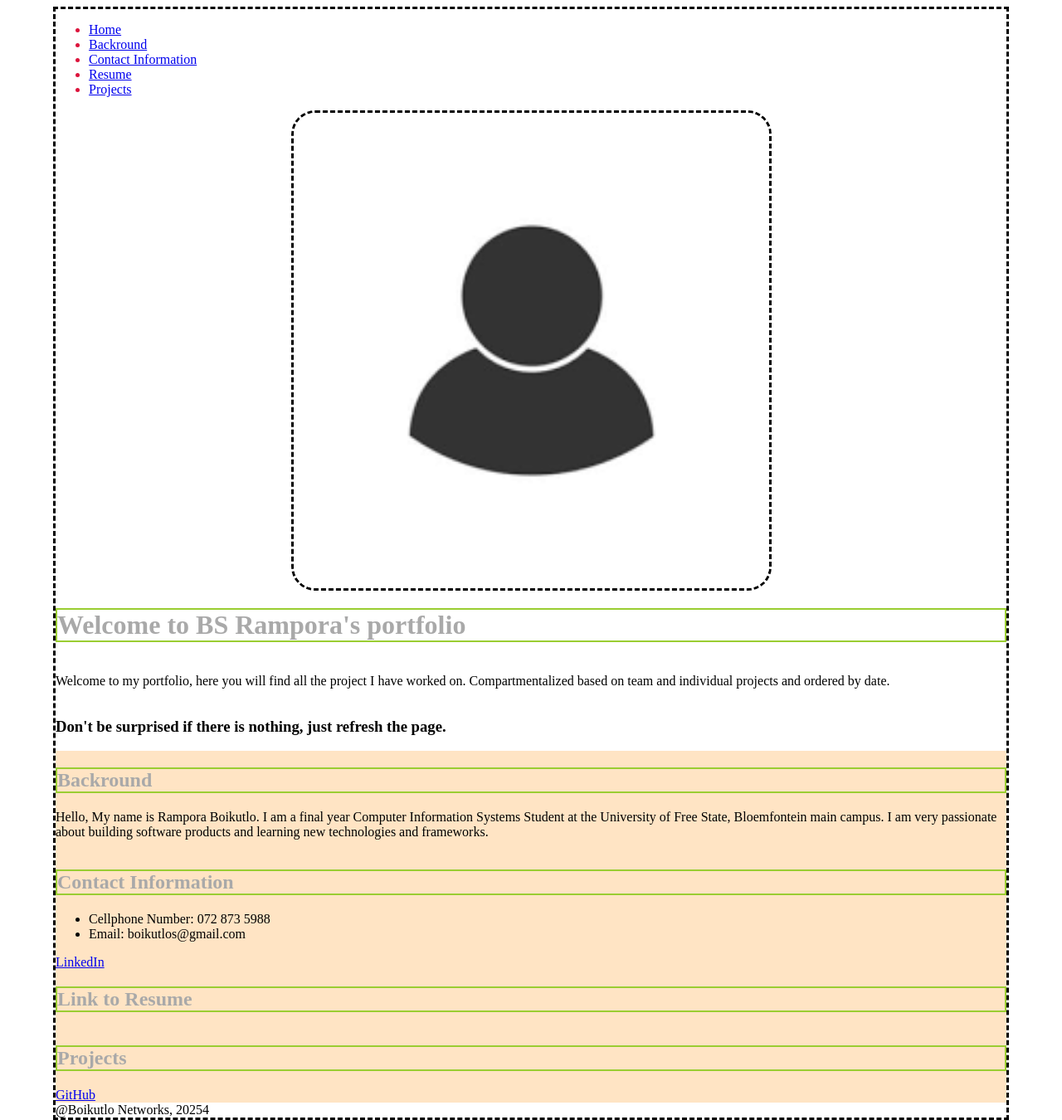
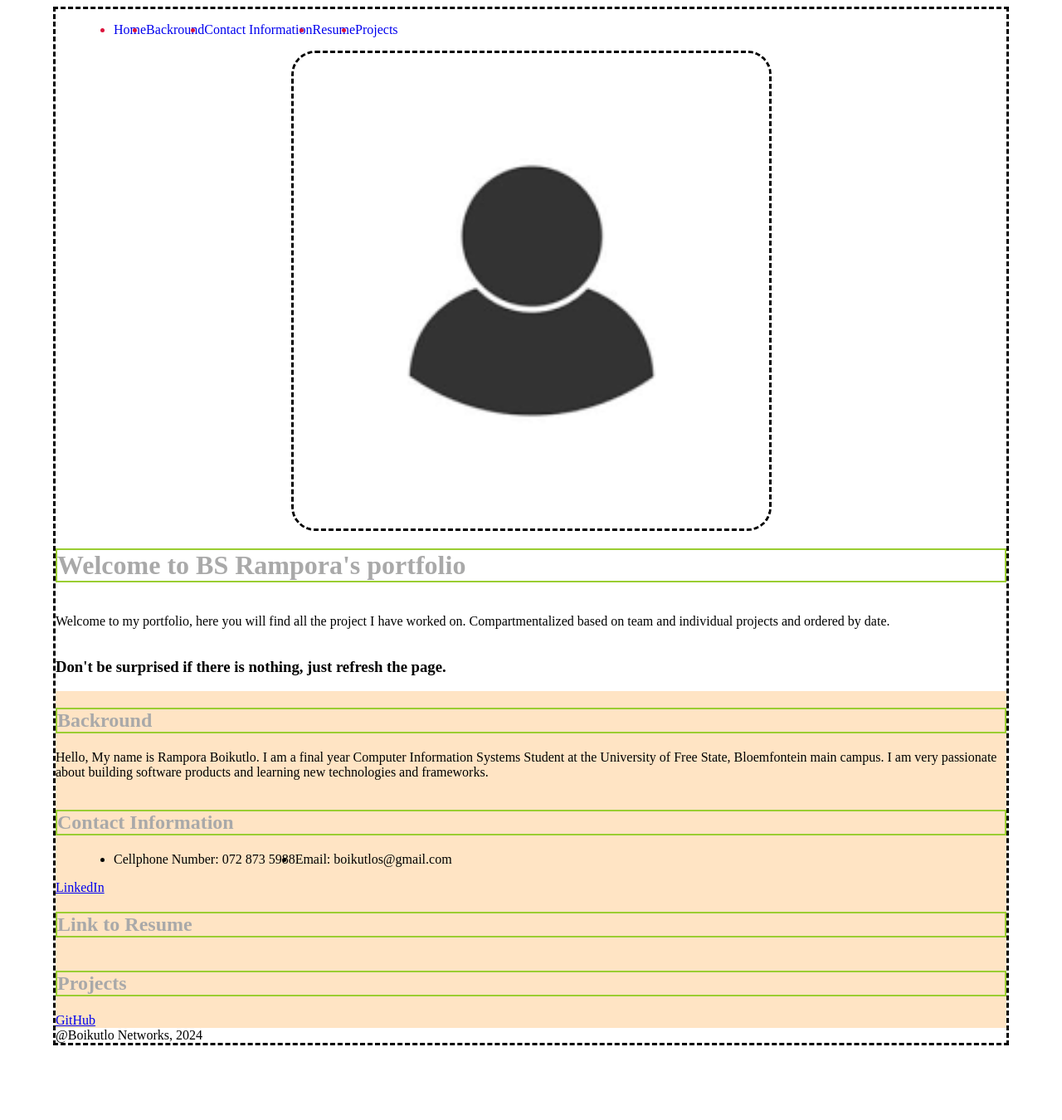
Before and after one commit to 22Boikutlo/Portfolio-website, a plain HTML site: page index.html in a window 1280 px wide. Shown: the whole page at 83% size. After the commit the page ends 1268 px from the top, so only its background shows below. Drawn offline with Linux system fonts and the light colour scheme.

Commit message:
I fixed navigation

```diff
--- a/index.html
+++ b/index.html
@@ -5,7 +5,7 @@
     <meta name="viewport" content="width=device-width, initial-scale=1.0">
     <title>Boikutlo Rampora Portfolio</title>
     <link rel= "stylesheet" href= "./styles.css">
-    <link rel="icon" href="\favicon.ico">
+    <link rel="icon" href="./android-chrome-192x192.png">
 </head>
 <body>
     <nav>
@@ -51,7 +51,7 @@
     </article>
 
     <footer>
-        @Boikutlo Networks, 20254
+        @Boikutlo Networks, 2024
     </footer>
 </body>
 </html>
--- a/styles.css
+++ b/styles.css
@@ -27,3 +27,12 @@ body { border-style:dashed;
     article{
         background-color: bisque;
     }
+
+    ul{
+        display: flex;
+        margin-left: 30px;
+        margin-right: 30px;
+    }
+    nav ul li a{
+        text-decoration: none;
+    }
```
